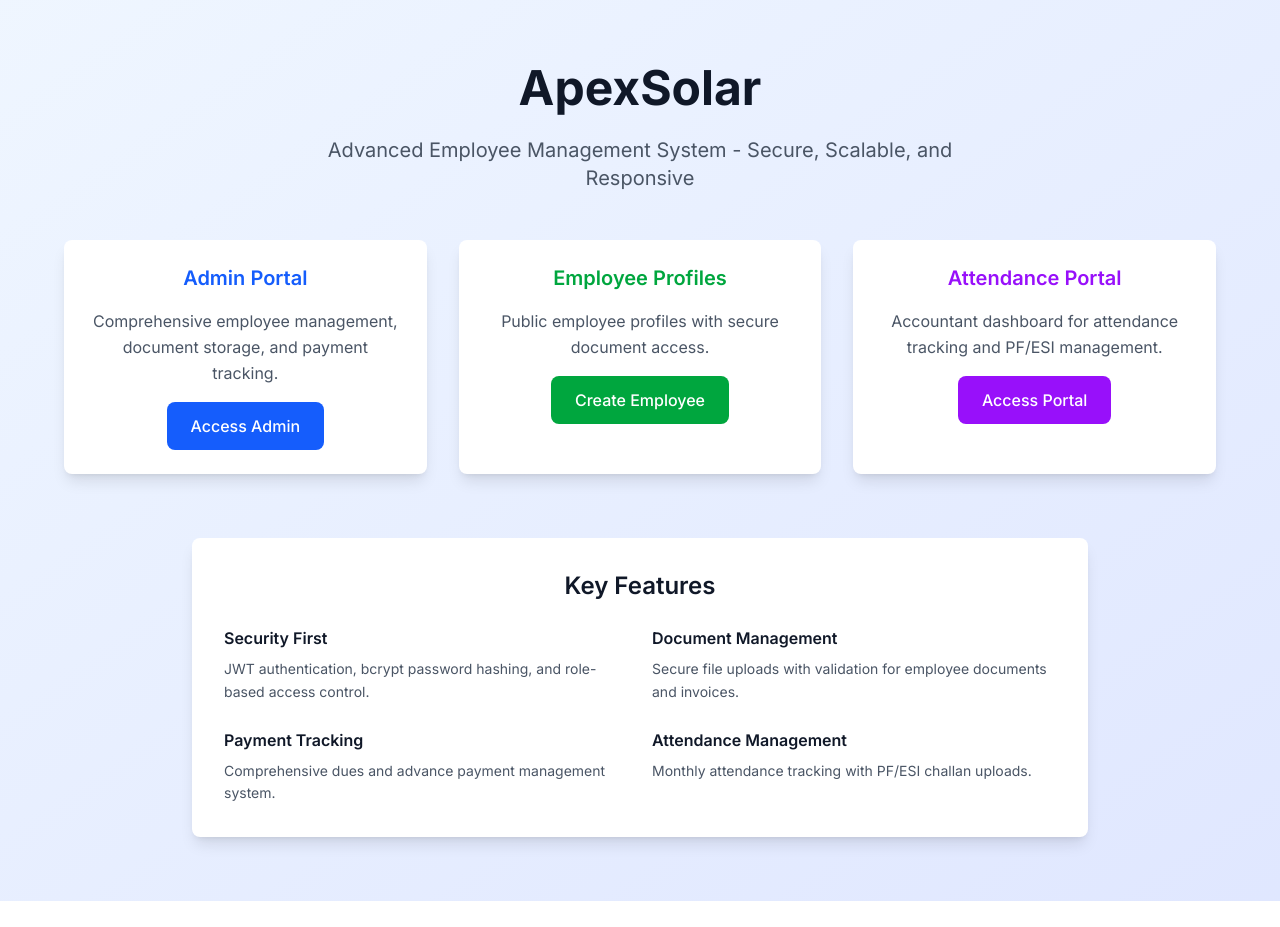
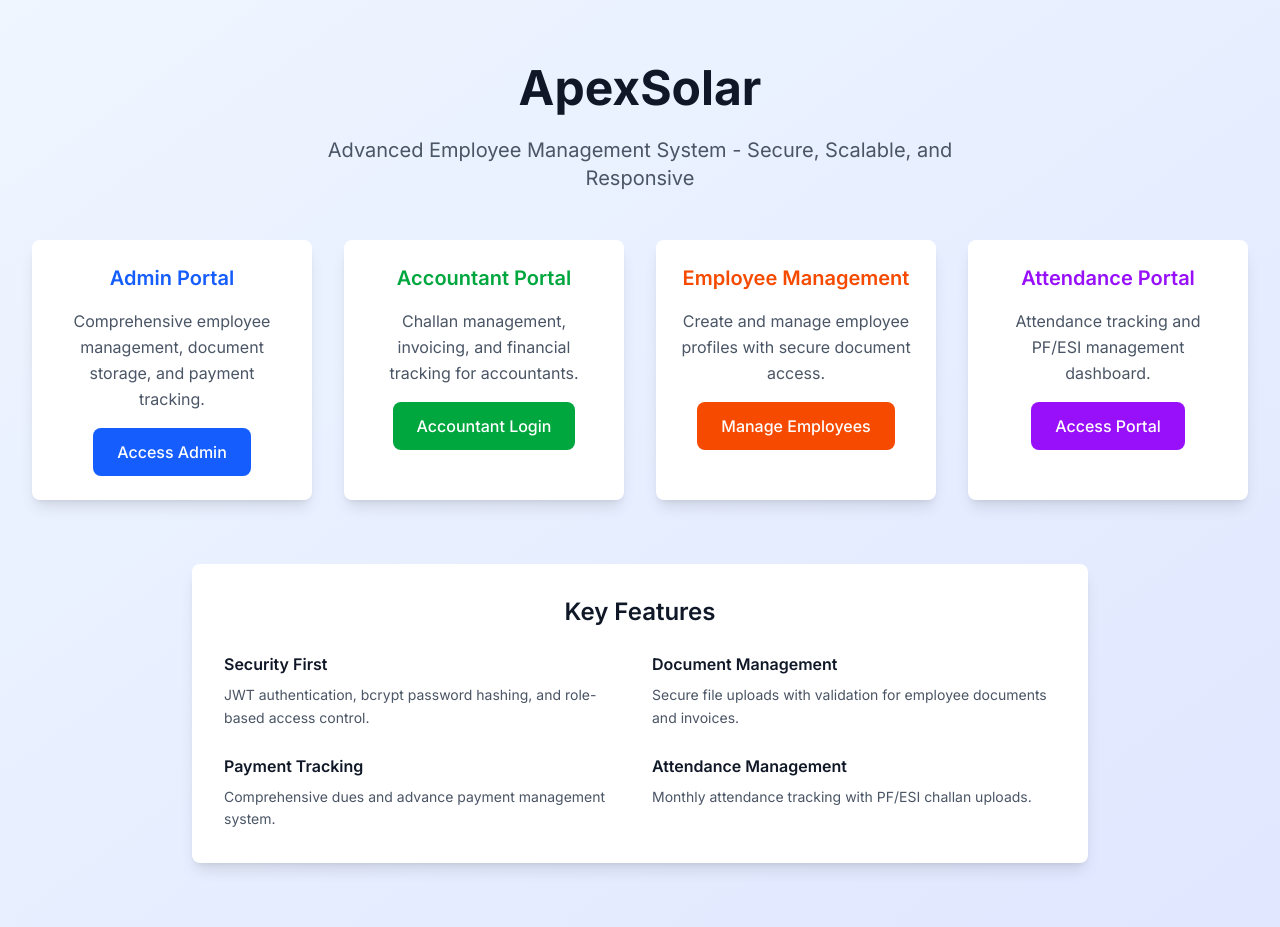
Before and after one commit to ArindamTripathi619/apexsolar-app, a Next.js app: page / in a window 1280 px wide. Before the commit the page ends 901 px from the top, so only its background shows below. Built offline with nearby package versions, Linux system fonts and the light colour scheme.

Commit message:
Fix homepage navigation - add accountant portal and correct employee management links

```diff
--- a/app/page.tsx
+++ b/app/page.tsx
@@ -12,7 +12,7 @@ export default function Home() {
             Advanced Employee Management System - Secure, Scalable, and Responsive
           </p>
 
-          <div className="grid grid-cols-1 sm:grid-cols-2 lg:grid-cols-3 gap-6 sm:gap-8 max-w-6xl mx-auto mb-12 sm:mb-16">
+          <div className="grid grid-cols-1 sm:grid-cols-2 lg:grid-cols-4 gap-6 sm:gap-8 max-w-7xl mx-auto mb-12 sm:mb-16">
             <div className="bg-white rounded-lg shadow-lg p-4 sm:p-6 mx-2 sm:mx-0">
               <h3 className="text-lg sm:text-xl font-semibold mb-3 sm:mb-4 text-blue-600">
                 Admin Portal
@@ -30,25 +30,40 @@ export default function Home() {
 
             <div className="bg-white rounded-lg shadow-lg p-4 sm:p-6 mx-2 sm:mx-0">
               <h3 className="text-lg sm:text-xl font-semibold mb-3 sm:mb-4 text-green-600">
-                Employee Profiles
+                Accountant Portal
               </h3>
               <p className="text-sm sm:text-base text-gray-600 mb-4 leading-relaxed">
-                Public employee profiles with secure document access.
+                Challan management, invoicing, and financial tracking for accountants.
               </p>
               <Link
-                href="/admin/login"
+                href="/accountant/login"
                 className="inline-block w-full sm:w-auto text-center bg-green-600 text-white px-4 sm:px-6 py-2 sm:py-3 rounded-lg hover:bg-green-700 transition-colors text-sm sm:text-base font-medium"
               >
-                Create Employee
+                Accountant Login
               </Link>
             </div>
 
-            <div className="bg-white rounded-lg shadow-lg p-4 sm:p-6 mx-2 sm:mx-0 sm:col-span-2 lg:col-span-1">
+            <div className="bg-white rounded-lg shadow-lg p-4 sm:p-6 mx-2 sm:mx-0">
+              <h3 className="text-lg sm:text-xl font-semibold mb-3 sm:mb-4 text-orange-600">
+                Employee Management
+              </h3>
+              <p className="text-sm sm:text-base text-gray-600 mb-4 leading-relaxed">
+                Create and manage employee profiles with secure document access.
+              </p>
+              <Link
+                href="/admin/dashboard"
+                className="inline-block w-full sm:w-auto text-center bg-orange-600 text-white px-4 sm:px-6 py-2 sm:py-3 rounded-lg hover:bg-orange-700 transition-colors text-sm sm:text-base font-medium"
+              >
+                Manage Employees
+              </Link>
+            </div>
+
+            <div className="bg-white rounded-lg shadow-lg p-4 sm:p-6 mx-2 sm:mx-0">
               <h3 className="text-lg sm:text-xl font-semibold mb-3 sm:mb-4 text-purple-600">
                 Attendance Portal
               </h3>
               <p className="text-sm sm:text-base text-gray-600 mb-4 leading-relaxed">
-                Accountant dashboard for attendance tracking and PF/ESI management.
+                Attendance tracking and PF/ESI management dashboard.
               </p>
               <Link
                 href="/attendance/login"
```
